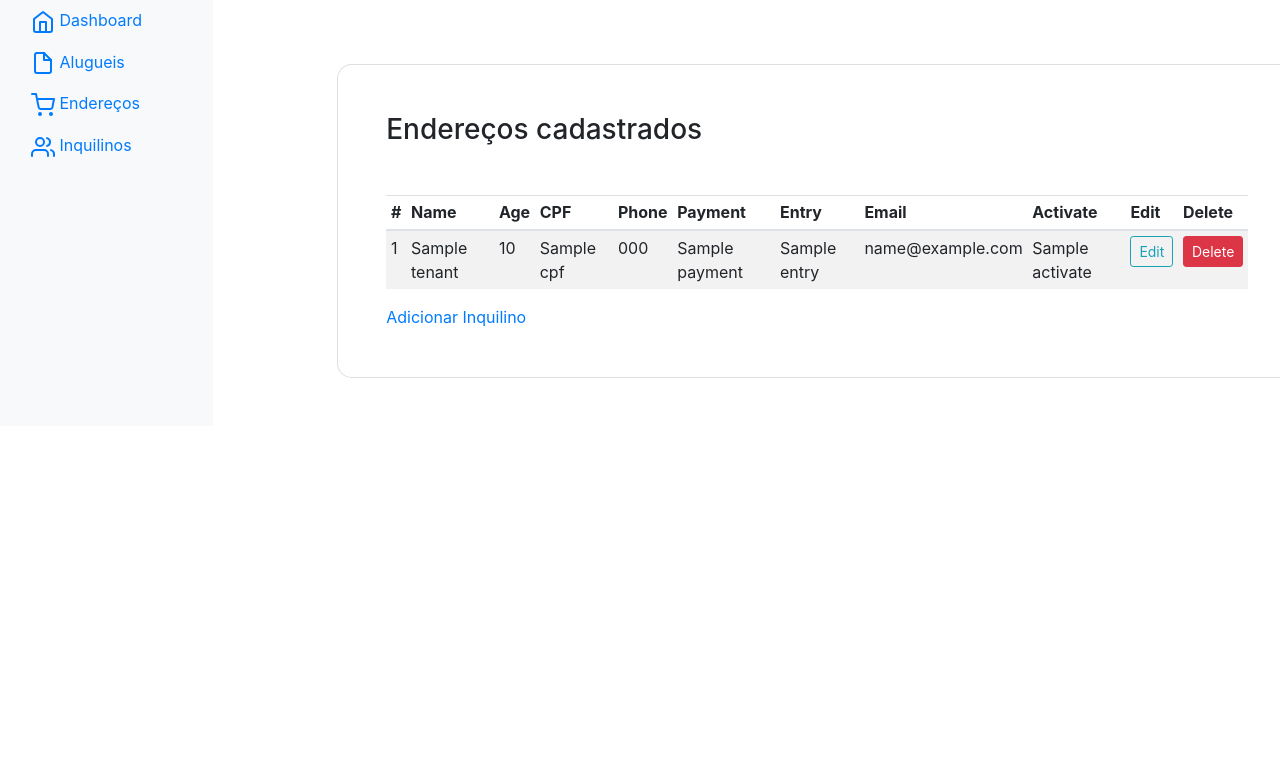
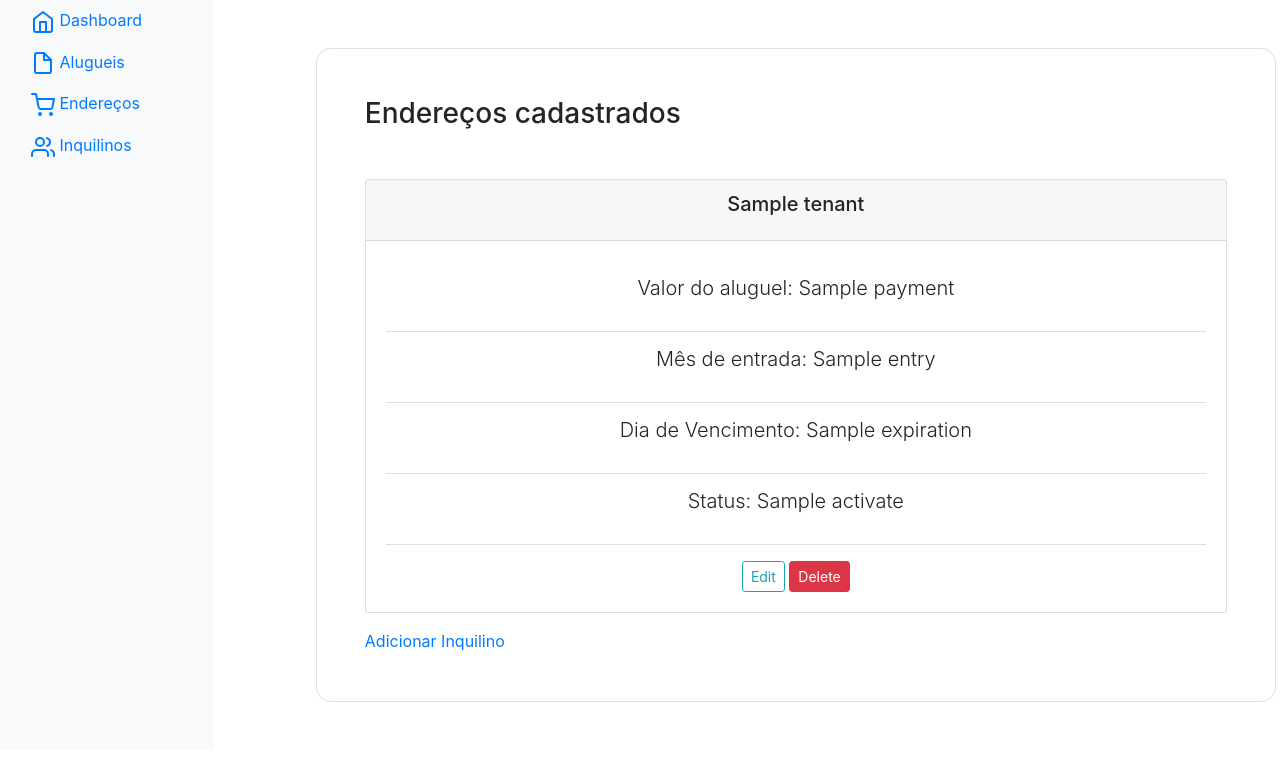
Before and after one commit to Igorcand/Rent-Control-Flask, a Python web app: template rental/blueprints/webui/templates/tenant/tenant.html in a window 1280 px wide. Shown: the part 40-800 px from the top of the page. Run offline with Jinja, Linux system fonts and the light colour scheme; the template is opened without the code that fills it: most values are stand-ins (such as "Sample title", 1, 10 or a date in 2020); some libraries are stand-ins or nearby versions.

Commit message:
changed layout

```diff
--- a/rental/blueprints/webui/templates/tenant/tenant.html
+++ b/rental/blueprints/webui/templates/tenant/tenant.html
@@ -3,9 +3,6 @@
 
 {% block content %}
 {% include 'navbar.html' %}
-
-
-<main role="main" class="col-md-9 ml-sm-auto col-lg-10 pt-3 px-4"><div class="chartjs-size-monitor" style="position: absolute; inset: 0px; overflow: hidden; pointer-events: none; visibility: hidden; z-index: -1;"><div class="chartjs-size-monitor-expand" style="position:absolute;left:0;top:0;right:0;bottom:0;overflow:hidden;pointer-events:none;visibility:hidden;z-index:-1;"><div style="position:absolute;width:1000000px;height:1000000px;left:0;top:0"></div></div><div class="chartjs-size-monitor-shrink" style="position:absolute;left:0;top:0;right:0;bottom:0;overflow:hidden;pointer-events:none;visibility:hidden;z-index:-1;"><div style="position:absolute;width:200%;height:200%;left:0; top:0"></div></div></div>
     <section class="vh-100 gradient-custom">
         <div class="container py-5 h-100">
           <div class="row ">
@@ -14,44 +11,28 @@
               <div class="card shadow-2-strong card-registration" style="border-radius: 15px; width:60em">
                 <div class="card-body p-4 p-md-5">
                   <h3 class="mb-4 pb-2 pb-md-0 mb-md-5">Endereços cadastrados</h3>
-                  <table class="table table-sm table-condensed table-striped table-hover table-responsive">
-                    <thead>
-                      <th>#</th>
-                      <th>Name</th>
-                      <th>Age</th>
-                      <th>CPF</th>
-                      <th>Phone</th>
-                      <th>Payment</th>
-                      <th>Entry</th>
-                      <th>Email</th>
-                      <th>Activate</th>
-                      <th>Edit</th>
-                      <th>Delete</th>
 
-
-                    </thead>
-                    <tbody>
                       {% if tenants %}
                       {% for tenant in tenants %}
-                      <tr>
-                        <td>{{tenant.id}}</td>
-                        <td>{{tenant.name}}</td>
-                        <td>{{tenant.age}}</td>
-                        <td>{{tenant.cpf}}</td>
-                        <td>{{tenant.phone}}</td>
-                        <td>{{tenant.payment}}</td>
-                        <td>{{tenant.entry}}</td>
-                        <td>{{tenant.email}}</td>
-                        <td>{{tenant.activate}}</td>
-                        <td>
-                          <a href="{{url_for('webui.tenant.updatetenant', id=tenant.id)}}" class="btn btn-sm btn-outline-info"> Edit</a>
-                        </td>
-                        <td>
-                          <button type="button" class="btn btn-danger btn-sm" data-toggle="modal" data-target="#exampleModal-{{tenant.id}}">
+                      <div class="card text-center mb-3">
+                        <div class="card-header">
+                          <h5 class="card-title">{{tenant.name}} </h5>
+
+                        </div>
+                        <div class="card-body">
+                        <ul class="list-group list-group-flush mb-3">
+                          <li class="list-group-item"><p class="lead">Valor do aluguel: {{tenant.payment}}</p> </li>
+                          <li class="list-group-item"><p class="lead">Mês de entrada: {{tenant.entry}}</p></li>
+                          <li class="list-group-item"><p class="lead">Dia de Vencimento: {{tenant.expiration}}</p></li>
+                          <li class="list-group-item"><p class="lead">Status: {{tenant.activate}}</p></li>
+
+                        </ul>
+                        <a href="{{url_for('webui.tenant.updatetenant', id=tenant.id)}}" class="btn btn-sm btn-outline-info"> Edit</a>
+                        <button type="button" class="btn btn-danger btn-sm" data-toggle="modal" data-target="#exampleModal-{{tenant.id}}">
                           Delete
                         </button>
-                      </td>
-                      </tr>
+                        </div>
+                      </div>
 
 
                         <!--============= MODEL ===================-->
@@ -82,8 +63,6 @@
 
                       {% endfor %}
                       {% endif %}
-                    </tbody>
-                  </table>
                   <a href="{{url_for('webui.tenant.add_tenant')}}">Adicionar Inquilino</a>
                 </div>
               </div>
@@ -92,7 +71,6 @@
           </div>
         </div>
     </section>
-</main>
 
 
 
```
Also changed, not shown: rental/blueprints/webui/templates/address/address.html (+10 -30 lines).
